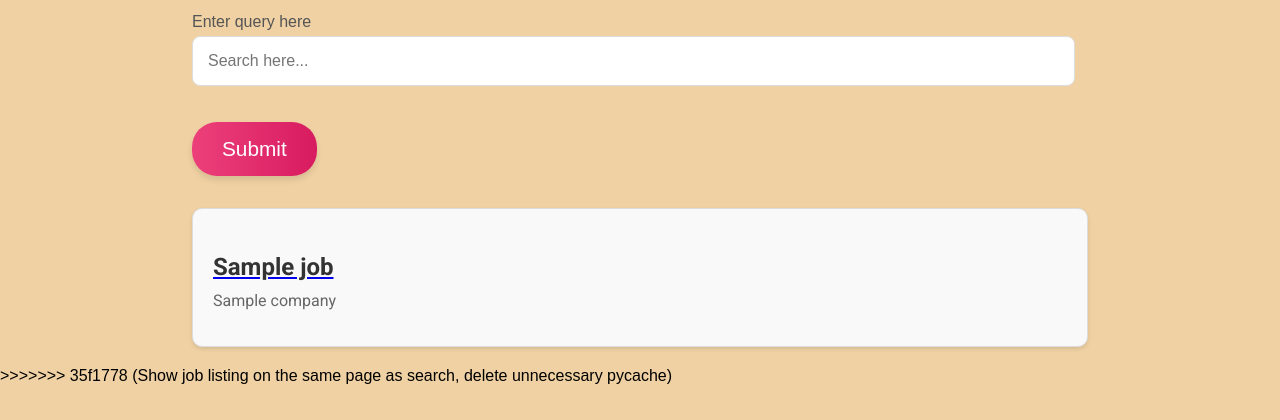
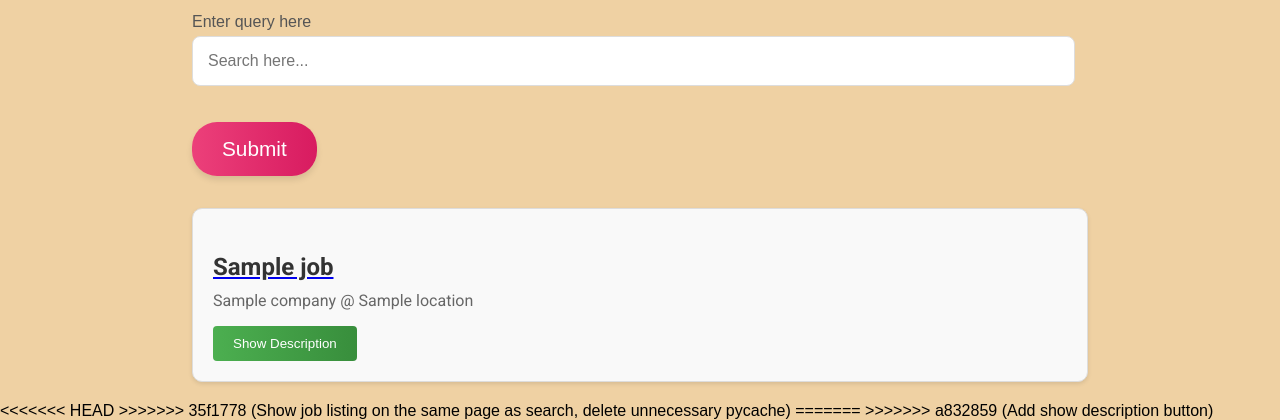
Before and after one commit to Manavjain1104/jammyjobber, a Django app: template pages/templates/pages/home_search.html in a window 1280 px wide. Shown: the part 1256-1676 px from the top of the page. Before the commit the page ends 1640 px from the top, so only its background shows below. Run offline with Django 4.2, Linux system fonts and the light colour scheme; the template is opened without the code that fills it: most values are stand-ins (such as "Sample title", 1, 10 or a date in 2020); data that the repository does not hold is empty; parts of the project's set-up code (start-up, migrations or seed data) failed here and were passed over; some web fonts are replaced.

Commit message:
Add show description button

```diff
--- a/pages/templates/pages/home_search.html
+++ b/pages/templates/pages/home_search.html
@@ -116,12 +116,20 @@
         {% for job in job_list %}
             <li class="job-listing">
                 <a href=" {{ job.link }} "><h3>{{ job.title }}</h3></a>
-                <p>{{ job.company }}</p>
-                <!-- Add more job details as needed -->
+                <p>{{ job.company }} @ {{ job.location }}</p>
+                <button class="expand-btn" onclick="toggleDescription(this, '{{ job.job_id }}')">Show Description</button>
+                <div id="description-{{ job.job_id }}" class="job-description">
+                    <p>{{ job.description }}</p>
+                </div>
             </li>
         {% endfor %}
     </ul>
 
+<<<<<<< HEAD
 >>>>>>> 35f1778 (Show job listing on the same page as search, delete unnecessary pycache)
+=======
+    <script src="https://code.jquery.com/jquery-3.6.4.min.js"></script>
+    <script src="../../static/js/job_listing.js"></script>
+>>>>>>> a832859 (Add show description button)
 </body>
 </html>
```
